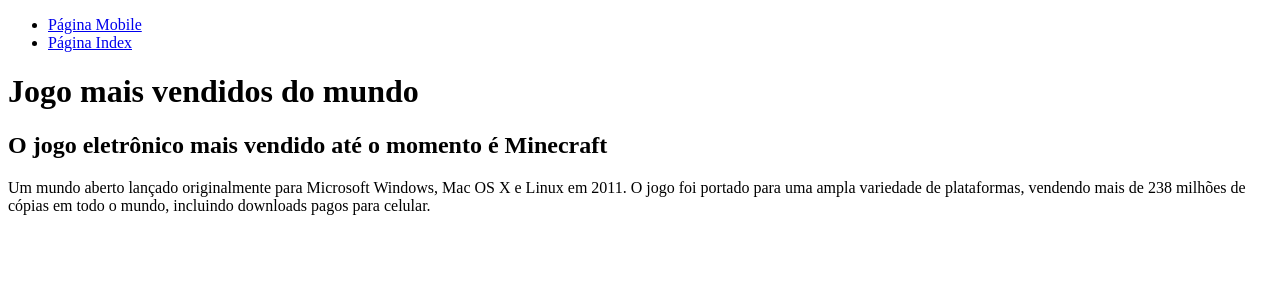
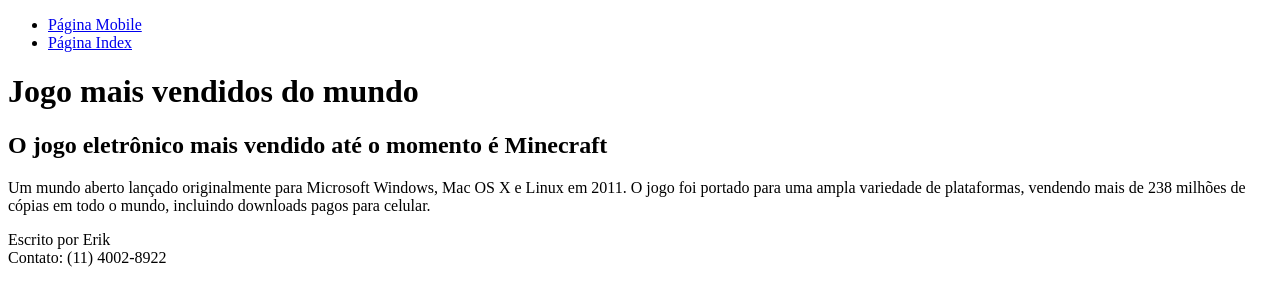
Before and after one commit to ErikTeixeira/exercicio1-r, a plain HTML site: page games.html in a window 1280 px wide. Drawn offline with Linux system fonts and the light colour scheme.

Commit message:
Adicionei o footer na página games

```diff
--- a/games.html
+++ b/games.html
@@ -31,5 +31,11 @@
         </section>
     </div>
 
+    <div>
+        <footer>
+            <p>Escrito por Erik <br> Contato: (11) 4002-8922</p>
+        </footer>
+    </div>
+
 </body>
 </html>
```
